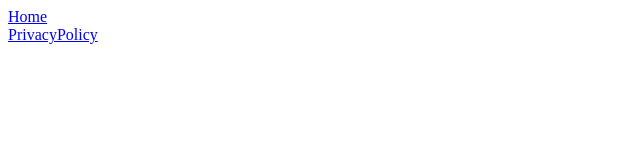
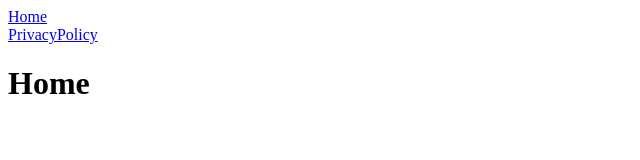
Before and after one commit to Naoyuki0920/my-site, a React (Create React App) app: page / in a window 1280 px wide. Before the commit this address had no page. Shown: the top 160 px of the page, without its empty margins (0-640 px from the left). Built offline with nearby package versions, Linux system fonts and the light colour scheme.

Commit message:
route 変更

```diff
--- a/package.json
+++ b/package.json
@@ -41,5 +41,5 @@
   "devDependencies": {
     "gh-pages": "^6.0.0"
   },
-  "homepage": "https://Naoyuki0920.github.io/my-site/"
+  "homepage": "https://Naoyuki0920.github.io/my-site"
 }
--- a/src/App.js
+++ b/src/App.js
@@ -7,17 +7,15 @@ import { PrivacyPolicy } from "./components/PrivacyPolicy";
 
 function App() {
   return (
-    <BrowserRouter>
+    <BrowserRouter basename={process.env.PUBLIC_URL}>
       <div className="App">
-        <Link to="/my-site">Home</Link>
+        <Link to="/">Home</Link>
         <br />
-        <Link to="/my-site/PrivacyPolicy">PrivacyPolicy</Link>
+        <Link to="/PrivacyPolicy">PrivacyPolicy</Link>
         <br />
-
         <Routes>
-          {/* exactをつけると完全一致になります。Homeはexactをつけてあげます */}
-          <Route exact path="/my-site" element={<Home />} />
-          <Route path="/my-site/PrivacyPolicy" element={<PrivacyPolicy />} />
+          <Route exact path="/" element={<Home />} />
+          <Route path="/PrivacyPolicy" element={<PrivacyPolicy />} />
         </Routes>
       </div>
     </BrowserRouter>
```
